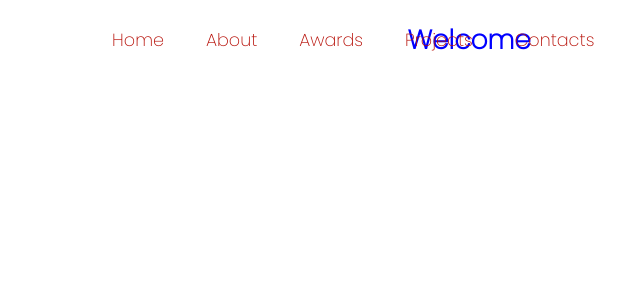
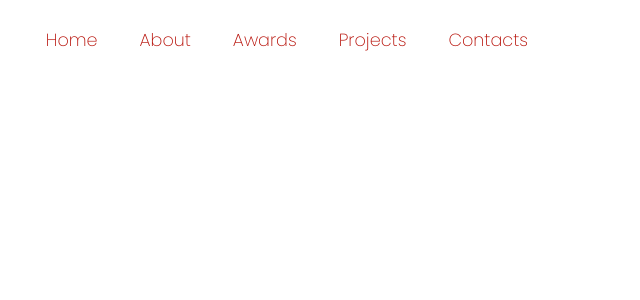
Before and after one commit to mwang840/MaxWang, a React (Create React App) app: page / in a window 1280 px wide. Shown: the top 300 px of the page, without its empty margins (125-765 px from the left). Built offline with nearby package versions, Linux system fonts and the light colour scheme.

Commit message:
nav bar styling

```diff
--- a/src/components/NavBar/NavBar.css
+++ b/src/components/NavBar/NavBar.css
@@ -7,7 +7,11 @@
     font-size: 1.1rem;
 }
 
-.fa-react {
+.navbar-logo{
+    text-align: right;
+}
+
+.fa-brands-fa-react {
     margin-left: 0.6rem;
     font-size:1.5rem;
 }
--- a/src/components/NavBar/NavBar.js
+++ b/src/components/NavBar/NavBar.js
@@ -10,7 +10,7 @@ class NavBar extends Component{
 
     render(){
     return (<nav className="NavbarItems">
-        <h1 className="navbar-logo">Welcome<i className="fa-brands fa-react"></i></h1>
+        <h1 className="navbar-logo"><i className="fa-brands fa-react"></i></h1>
         <div className="menu-icon" onClick={this.handleClick}><i className={this.state.clicked ? "fas fa-times" : "fa-solid fa-bars"}></i></div>
         <ul className={this.state.clicked ? "nav-menu active" : "nav-menu"}>
             {MenuItems.map((item, index)=>{
```
